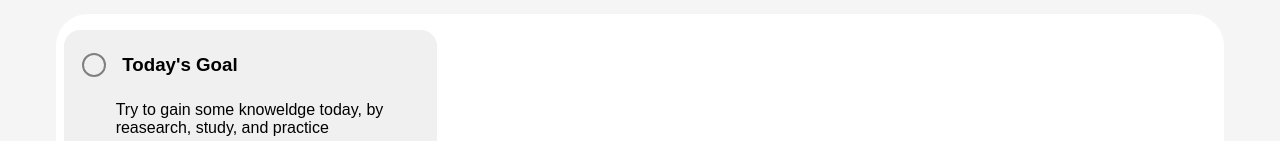
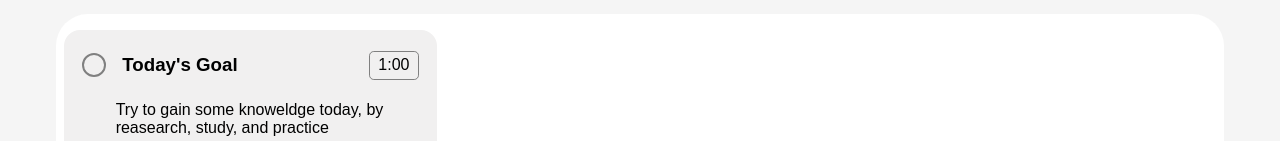
Before and after one commit to ElktrumElk/Reminder, a website with bundled scripts: page index.html in a window 1280 px wide. Shown: the part 150-291 px from the top of the page. Built offline with nearby package versions, Linux system fonts and the light colour scheme.

Commit message:
new style

```diff
--- a/index.html
+++ b/index.html
@@ -53,6 +53,7 @@
 
                         <div class="on_set"></div>
                         <h3 id="r_title">Today's Goal</h3>
+                        <span class="time_set">1:00</span>
 
                     </div>
 
--- a/script.js
+++ b/script.js
@@ -79,7 +79,6 @@ layout.addEventListener("click", (e) => {
 
                 });
             }
-
             isSGFrame = true;
         }
 
--- a/style.css
+++ b/style.css
@@ -559,6 +559,16 @@ body {
     background-color: var(--hover-bg-color);
     color: var(--hover-color);
 }
+
+
+.time_set {
+    margin-inline-start: auto;
+    padding: .3rem .5rem;
+    border: 1px solid gray;
+    border-radius: .3rem;
+    font-family: sans-serif;
+
+}
 @media (min-width: 480px) {
     .grid_layout {
         grid-template-columns: repeat(2, 1fr);
```
